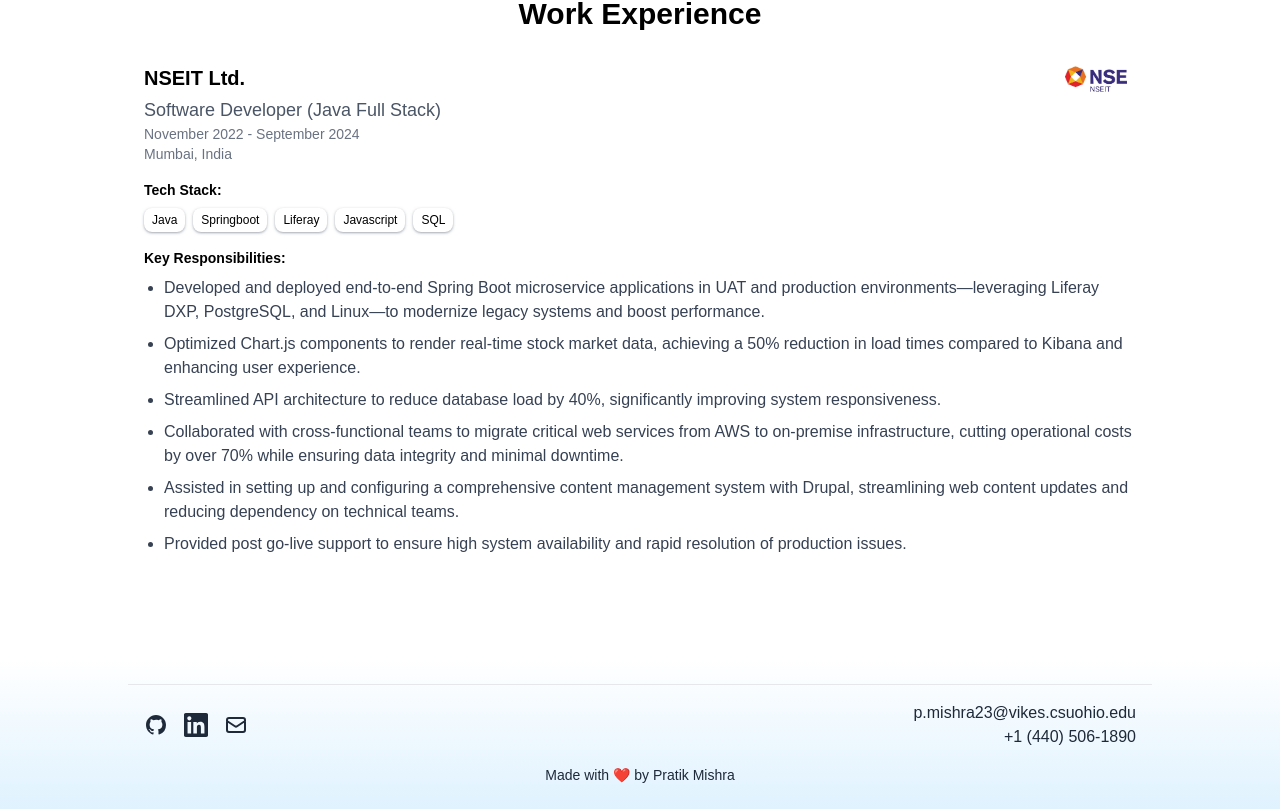
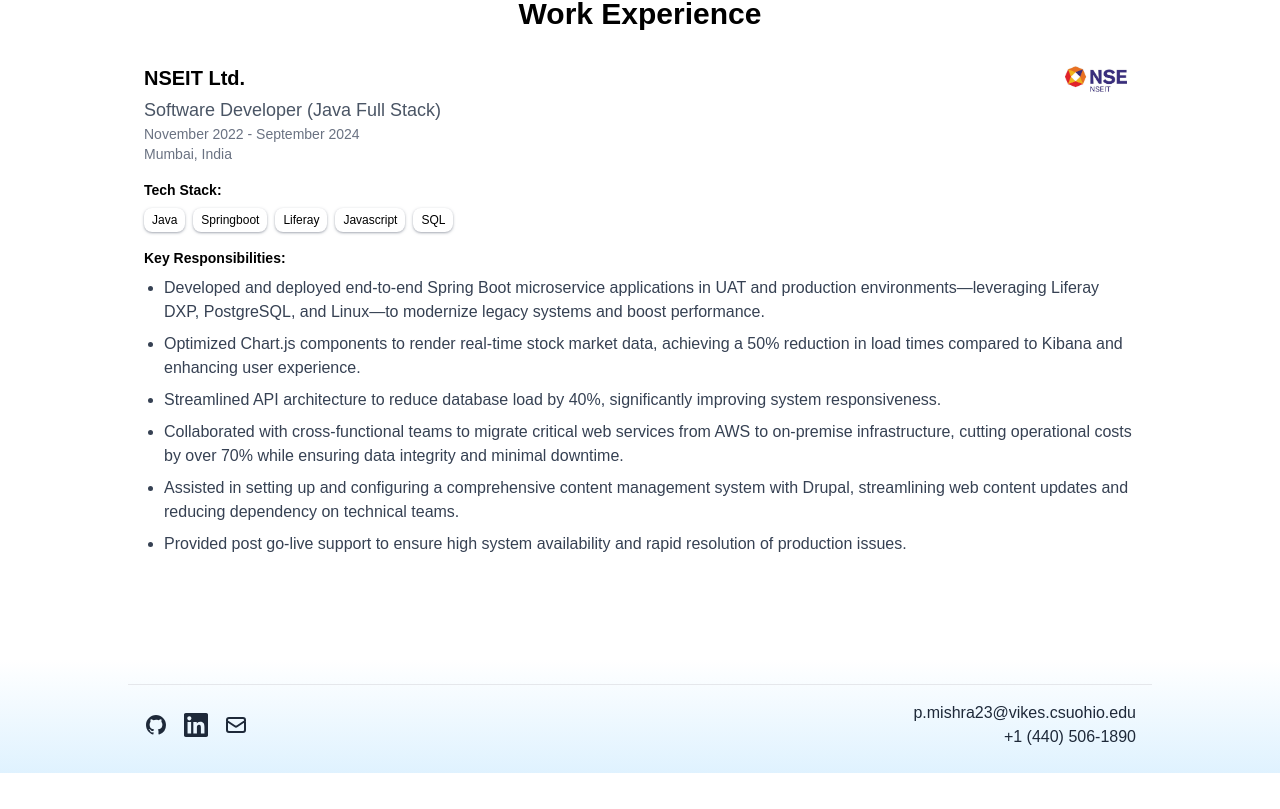
Before and after one commit to pratikmishra17/portfolio, a Next.js app in the folder my-portfolio/: page / in a window 1280 px wide. Shown: the part 1852-2661 px from the top of the page. After the commit the page ends 2625 px from the top, so only its background shows below. Built offline with nearby package versions, Linux system fonts and the light colour scheme.

Commit message:
Update Footer.tsx

```diff
--- a/my-portfolio/src/app/components/Footer.tsx
+++ b/my-portfolio/src/app/components/Footer.tsx
@@ -30,9 +30,9 @@
         </div>
       </div>
 
-      <div className="mt-4 text-center text-gray-800 text-sm">
+{/*       <div className="mt-4 text-center text-gray-800 text-sm">
         <p>Made with ❤️ by Pratik Mishra</p>
-      </div>
+      </div> */}
     </footer>
   );
 }
```
